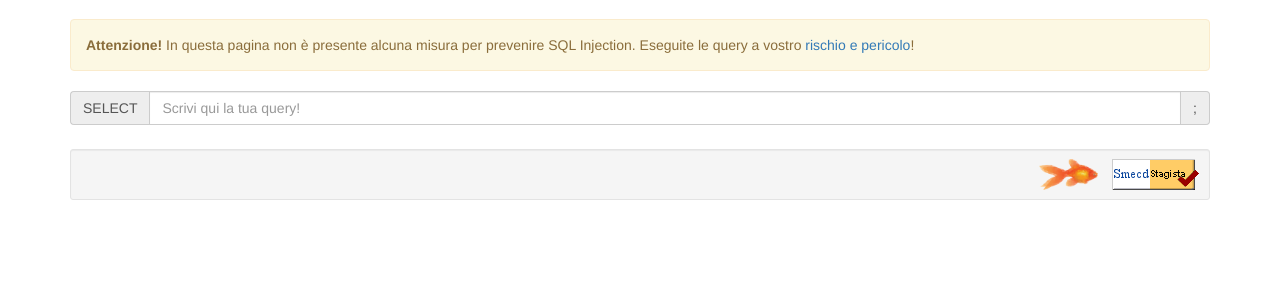
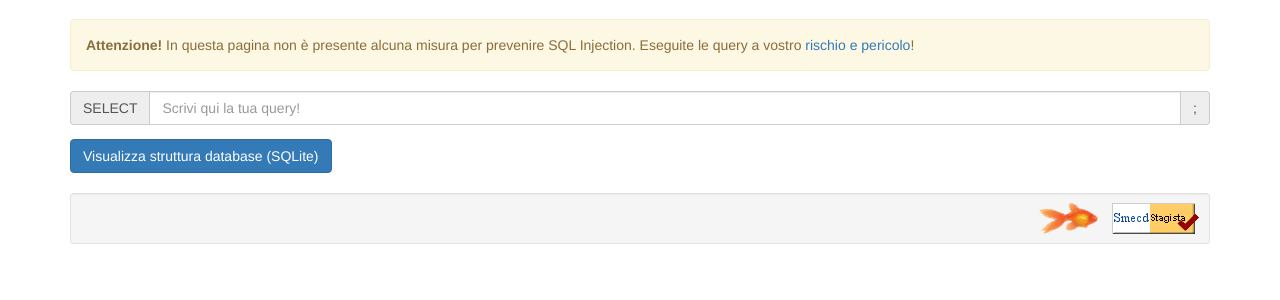
Before and after one commit to Steffo99/estus, a Flask app: page /query in a window 1280 px wide. Shown: the part 51-351 px from the top of the page. Run offline with Flask 2, Linux system fonts and the light colour scheme; the visitor is signed in with stand-in values (Sample User, id 1); some libraries are stand-ins or nearby versions.

Commit message:
Add db tree image (SQLite edition)

```diff
--- a/templates/query.htm
+++ b/templates/query.htm
@@ -1,5 +1,9 @@
 {% extends 'base.htm' %}
 {% block title %}Query • estus{% endblock %}
+{% block extrahead %}
+    <script src="https://code.jquery.com/jquery-3.1.1.slim.min.js" integrity="sha256-/SIrNqv8h6QGKDuNoLGA4iret+kyesCkHGzVUUV0shc=" crossorigin="anonymous"></script>
+    <script src="https://maxcdn.bootstrapcdn.com/bootstrap/3.3.7/js/bootstrap.min.js" integrity="sha384-Tc5IQib027qvyjSMfHjOMaLkfuWVxZxUPnCJA7l2mCWNIpG9mGCD8wGNIcPD7Txa" crossorigin="anonymous"></script>
+{% endblock %}
 {% block content %}
     <div class="alert alert-warning">
         <b>Attenzione!</b> In questa pagina non è presente alcuna misura per prevenire SQL Injection. Eseguite le query a vostro <a href="https://xkcd.com/327/">rischio e pericolo</a>!
@@ -11,6 +15,14 @@
             <span class="input-group-addon">;</span>
         </div>
     </form>
+    <p>
+        <button class="btn btn-primary" type="button" data-toggle="collapse" data-target="#database-structure">
+            Visualizza struttura database (SQLite)
+        </button>
+    </p>
+    <div id="database-structure" class="collapse">
+        <img src="{{ url_for('static', filename='dbtree.png') }}">
+    </div>
     {% if result %}
         <div class="panel panel-success">
             <div class="panel-heading">
```
Also changed, not shown: static/dbtree.png (added).
